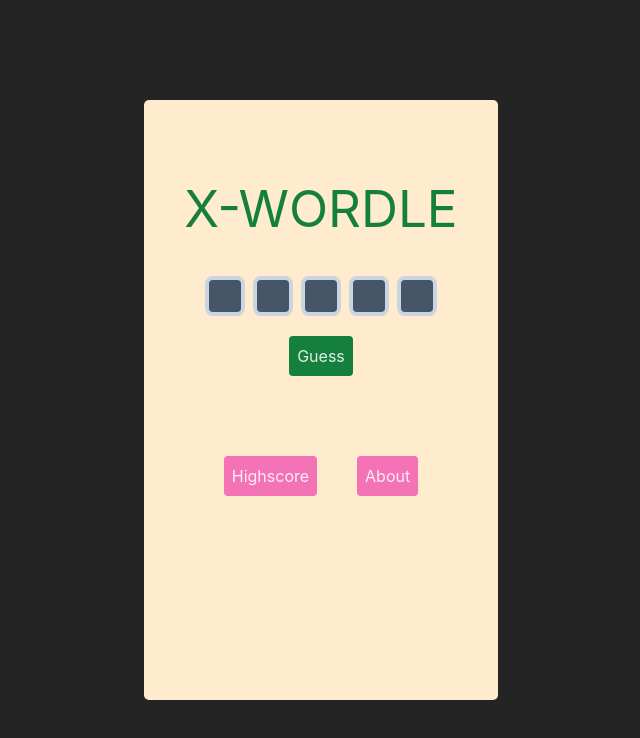
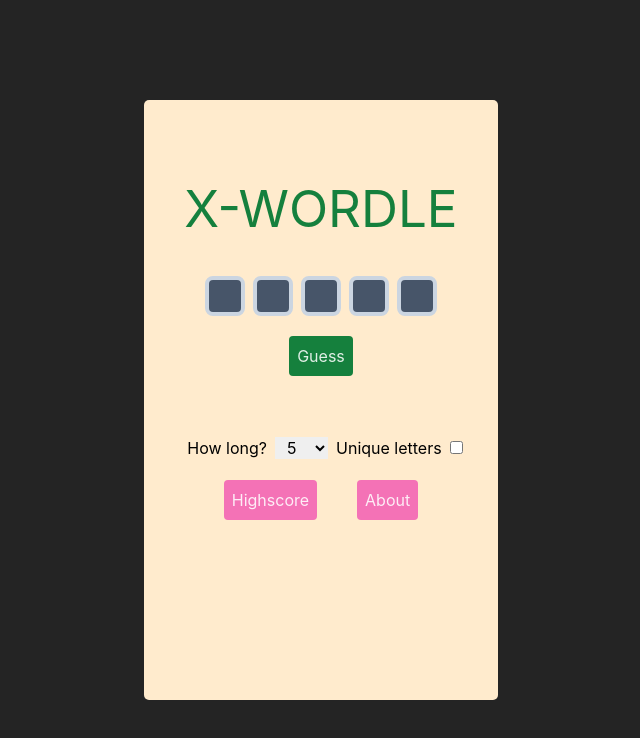
Before and after one commit to a-jaxell/x-wordle, a React (Vite) app: page / in a window 1280 px wide. Shown: the top 738 px of the page, without its empty margins (319-959 px from the left). Built offline with nearby package versions, Linux system fonts and the light colour scheme.

Commit message:
Add setting component

```diff
--- a/src/App.tsx
+++ b/src/App.tsx
@@ -1,6 +1,7 @@
 import { useState } from "react";
 import "./App.css";
 import { GuessWordContainer } from "./frontend/containers/GuessWordContainer";
+import { SettingsContainer } from "./frontend/containers/SettingsContainer";
 import { styles } from "./frontend/styles";
 function App() {
   // Dummy word
@@ -11,7 +12,7 @@ function App() {
     <div className='App'>
       <h1 className={styles.h1}>X-WORDLE</h1>
       <GuessWordContainer />
-
+      <SettingsContainer />
       <nav>
         {/* Highscore button should direct to the SSR Highscore page */}
         <button className={styles.button.primary}>
```
